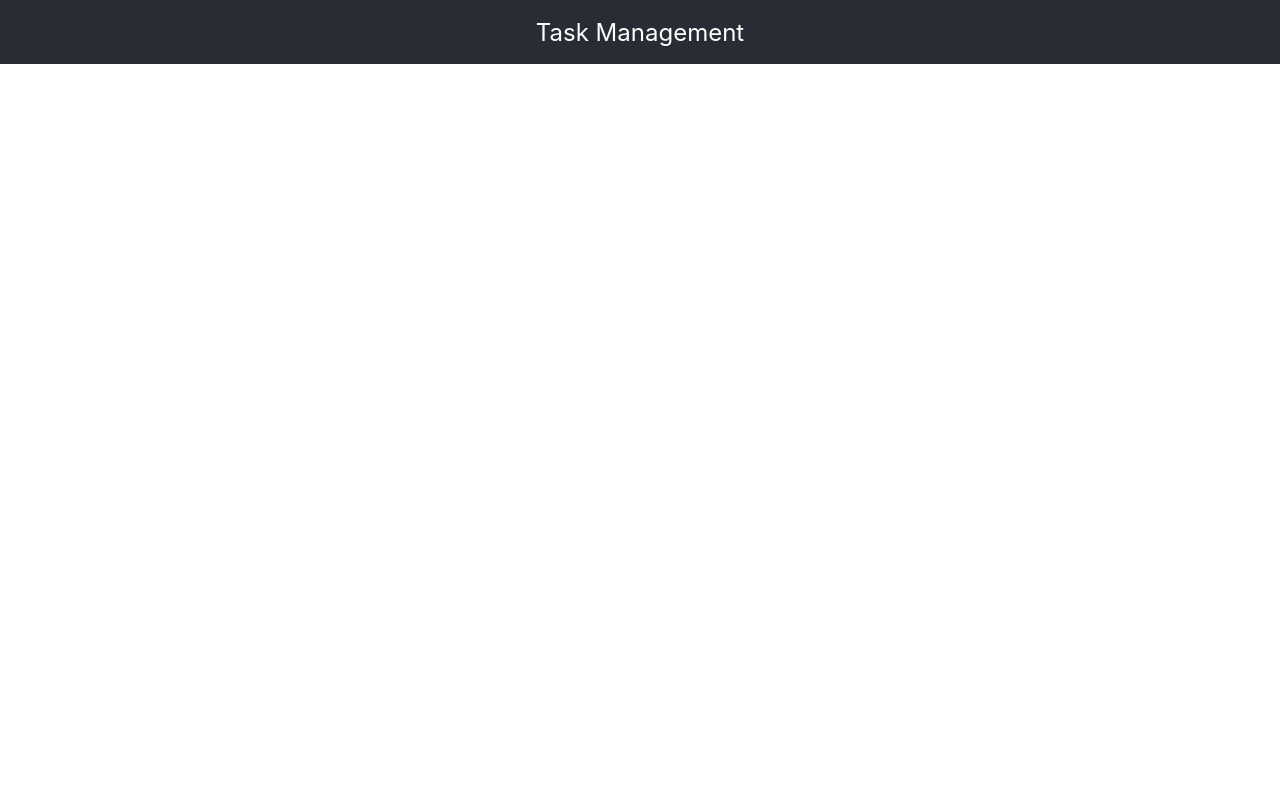
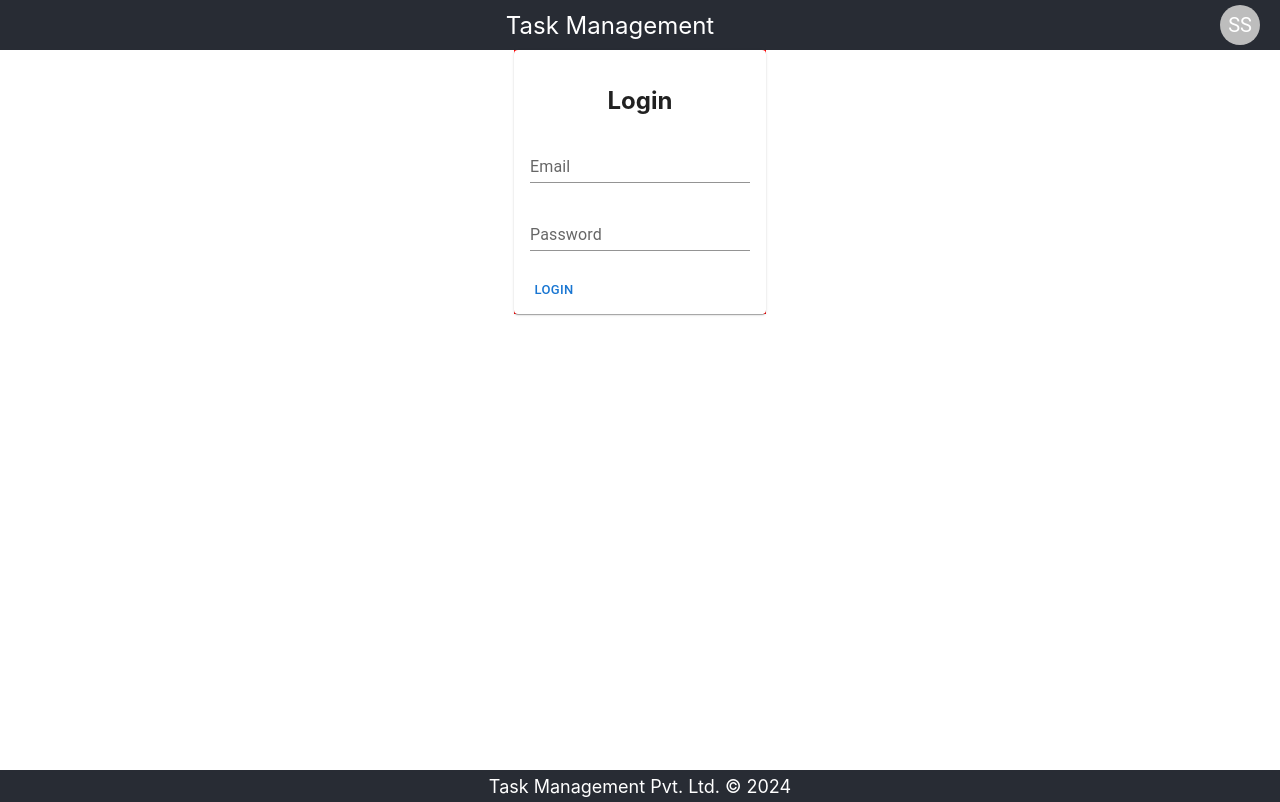
Before and after one commit to mrsinghspecialist/task-management, a React (Create React App) app: page / in a window 1280 px wide. Built offline with nearby package versions, Linux system fonts and the light colour scheme.

Commit message:
Building components

```diff
--- a/package.json
+++ b/package.json
@@ -3,6 +3,10 @@
   "version": "0.1.0",
   "private": true,
   "dependencies": {
+    "@emotion/react": "^11.11.3",
+    "@emotion/styled": "^11.11.0",
+    "@mui/material": "^5.15.6",
+    "@mui/styles": "^5.15.6",
     "@testing-library/jest-dom": "^5.17.0",
     "@testing-library/react": "^13.4.0",
     "@testing-library/user-event": "^13.5.0",
--- a/src/App.css
+++ b/src/App.css
@@ -2,21 +2,8 @@
   text-align: center;
 }
 
-.App-logo {
-  height: 40vmin;
-  pointer-events: none;
-}
-
 .App-header {
   background-color: #282c34;
-  min-height: 8vh;
-  display: flex;
-  flex-direction: column;
-  align-items: center;
-  justify-content: center;
-  /* font-size: calc(10px + 2vmin); */
-  font-size: x-large;
-  color: white;
 }
 
 .App-link {
--- a/src/App.tsx
+++ b/src/App.tsx
@@ -1,7 +1,9 @@
-import React from 'react';
-import logo from './logo.svg';
-import './App.css';
-import { Header } from './components/Header/Header';
+import React from "react";
+import logo from "./logo.svg";
+import "./App.css";
+import { Header } from "./components/Header/Header";
+import { Footer } from "./components/Footer/Footer";
+import { Login } from "./components/Login/Login";
 
 function App() {
   return (
@@ -9,6 +11,22 @@ function App() {
       <header className="App-header">
         <Header />
       </header>
+      <div
+        className="body"
+        style={{
+          minHeight: "90vh",
+          // height: "90vh",
+          width: "100%",
+          display: "flex",
+          justifyContent: "center",
+          alignContent: "center",
+        }}
+      >
+        <Login />
+      </div>
+      <div>
+        <Footer />
+      </div>
     </div>
   );
 }
--- /dev/null
+++ b/src/components/Footer/Footer.styles.ts
@@ -0,0 +1,20 @@
+import { Theme } from "@mui/material/styles";
+import { createStyles, makeStyles } from "@mui/styles";
+
+const useStyles = makeStyles((theme: Theme) =>
+  createStyles({
+    footer: {
+      display: "flex",
+      alignItems: "center",
+      width: "100%",
+      minHeight: "30px",
+      height: "4vh",
+      fontSize: "large",
+      justifyContent: "center",
+      textAlign: "center",
+      background: "#282c34",
+      color: "white",
+    },
+  })
+);
+export default useStyles;
--- /dev/null
+++ b/src/components/Footer/Footer.tsx
@@ -0,0 +1,9 @@
+import React from "react";
+import useStyles from "./Footer.styles";
+
+export const Footer = () => {
+  const classes = useStyles();
+  return (
+    <div className={classes.footer}>Task Management Pvt. Ltd. &copy; 2024</div>
+  );
+};
--- /dev/null
+++ b/src/components/Header/Header.styles.ts
@@ -0,0 +1,23 @@
+import { Theme } from "@mui/material/styles";
+import { createStyles, makeStyles } from "@mui/styles";
+
+const useStyles = makeStyles((theme: Theme) =>
+  createStyles({
+    container: {
+      display: "flex",
+      alignItems: "center",
+      fontSize: "x-large",
+      minHeight: "50px",
+      height: "6vh",
+      justifyContent: "space-between",
+      width: "100%",
+    },
+    logo: {
+      color: "white",
+    },
+    avatar: {
+      paddingRight: "20px",
+    },
+  })
+);
+export default useStyles;
--- a/src/components/Header/Header.tsx
+++ b/src/components/Header/Header.tsx
@@ -1,7 +1,16 @@
-import React from 'react'
+import React from "react";
+import useStyles from "./Header.styles";
+import { Avatar } from "@mui/material";
 
 export const Header = () => {
+  const classes = useStyles();
   return (
-    <div>Task Management</div>
-  )
-}
+    <div className={classes.container}>
+      <div></div>
+      <div className={classes.logo}>Task Management</div>
+      <div className={classes.avatar}>
+        <Avatar>SS</Avatar>
+      </div>
+    </div>
+  );
+};
--- a/src/components/Login/Login.tsx
+++ b/src/components/Login/Login.tsx
@@ -1,7 +1,43 @@
-import React from 'react'
+import {
+  Box,
+  Button,
+  Card,
+  CardActions,
+  CardContent,
+  TextField,
+} from "@mui/material";
 
 export const Login = () => {
   return (
-    <div>Login</div>
-  )
-}
+    <div
+      style={{
+        height: "100%",
+        background: "red",
+        display: "flex",
+      }}
+    >
+      <Card>
+        <CardContent>
+          <h2>Login</h2>
+          <Box
+            sx={{
+              display: "flex",
+              flexDirection: "column",
+              gap: "20px",
+            }}
+          >
+            <div>
+              <TextField label="Email" type="text" variant="standard" />
+            </div>
+            <div>
+              <TextField label="Password" type="password" variant="standard" />
+            </div>
+          </Box>
+        </CardContent>
+        <CardActions>
+          <Button size="small">Login</Button>
+        </CardActions>
+      </Card>
+    </div>
+  );
+};
```
Also changed, not shown: src/assets/users.json (added, +7 -0 lines), 1 other file (tests, documents, lock files or other folders).
